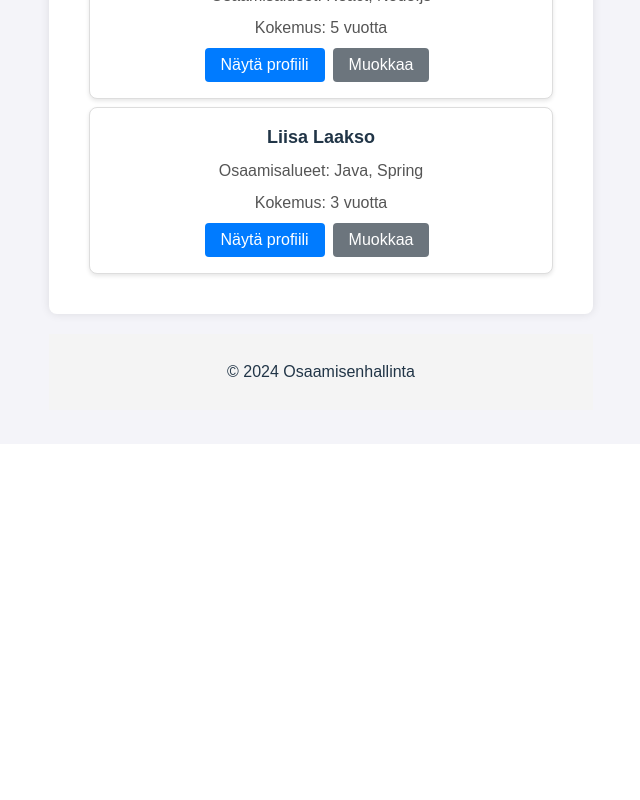
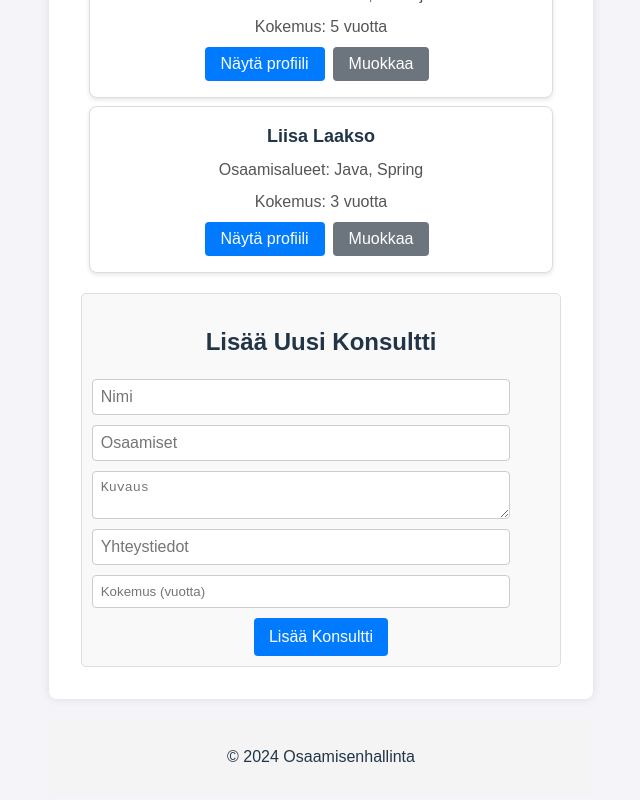
Before and after one commit to EKuuselaa/ConsultWizard, a React (Vite) app: page /consultants in a window 1280 px wide. Shown: the part 356-1156 px from the top of the page, without its empty margins (319-959 px from the left). Before the commit the page ends 800 px from the top, so only its background shows below. Built offline with nearby package versions, Linux system fonts and the light colour scheme.

Commit message:
feat: add consultant management features; implement form for adding and editing consultants, and enhance styling for better UX

```diff
--- a/src/pages/ConsultantsPage.css
+++ b/src/pages/ConsultantsPage.css
@@ -78,3 +78,34 @@ body {
     color: #999;
     font-size: 12px;
   }
+  .form-section {
+    margin-top: 20px;
+    padding: 10px;
+    background-color: #f9f9f9;
+    border: 1px solid #ddd;
+    border-radius: 5px;
+  }
+
+  .form-section input,
+  .form-section textarea {
+    display: block;
+    margin-bottom: 10px;
+    padding: 8px;
+    width: 100%;
+    max-width: 400px;
+    border: 1px solid #ccc;
+    border-radius: 4px;
+  }
+
+  .form-section button {
+    padding: 10px 15px;
+    background-color: #007bff;
+    color: white;
+    border: none;
+    border-radius: 4px;
+    cursor: pointer;
+  }
+
+  .form-section button:hover {
+    background-color: #0056b3;
+  }
--- a/src/pages/ConsultantsPage.jsx
+++ b/src/pages/ConsultantsPage.jsx
@@ -1,4 +1,4 @@
-import React, { useState, useEffect } from 'react';
+import React, { useState } from 'react';
 import './ConsultantsPage.css';
 import SearchBar from '../components/ui/searchbar';
 import Table from '../components/ui/Table';
@@ -12,23 +12,78 @@ const ConsultantsPage = () => {
     { id: 1, name: 'Kalle Konsultti', skills: 'React, Node.js', bio: 'Kokenut React-kehittäjä', contactInfo: 'kalle@example.com', experience: 5 },
     { id: 2, name: 'Liisa Laakso', skills: 'Java, Spring', bio: 'Spring-asiantuntija ja ohjelmistokehittäjä', contactInfo: 'liisa@example.com', experience: 3 },
   ]);
+  const [selectedConsultant, setSelectedConsultant] = useState(null); // Profiilin avaaminen
 
-  const [selectedConsultant, setSelectedConsultant] = useState(null); // Profiilin avaamiseksi
+  // Tilat uuden konsultin lisäämiseen ja muokkaamiseen
+  const [isEditing, setIsEditing] = useState(false); // Muokkaustila
+  const [editIndex, setEditIndex] = useState(null); // Muokattavan konsultin ID
+  const [formValues, setFormValues] = useState({
+    name: '',
+    skills: '',
+    bio: '',
+    contactInfo: '',
+    experience: '',
+  });
 
+  // Suodatetut konsultit hakua varten
   const filteredConsultants = consultants.filter((c) =>
     c.name.toLowerCase().includes(searchTerm.toLowerCase())
   );
 
-  const columns = ['name', 'skills'];
-
-  // Toiminto, kun konsultin profiili avataan
+  // Profiilin avaaminen
   const handleViewProfile = (id) => {
     const consultant = consultants.find((c) => c.id === id);
     setSelectedConsultant(consultant);
   };
 
   const handleCloseProfile = () => {
-    setSelectedConsultant(null); // Sulkee profiilikortin
+    setSelectedConsultant(null); // Sulje profiilikortti
+  };
+
+  // Lomakekenttien hallinta
+  const handleInputChange = (e) => {
+    const { name, value } = e.target;
+    setFormValues({ ...formValues, [name]: value });
+  };
+
+  // Lisää konsultti
+  const handleAddConsultant = () => {
+    if (formValues.name && formValues.skills) {
+      const newConsultant = {
+        id: consultants.length + 1,
+        ...formValues,
+        experience: parseInt(formValues.experience || 0, 10), // Varmistaa, että kokemus on numero
+      };
+      setConsultants([...consultants, newConsultant]);
+      setFormValues({ name: '', skills: '', bio: '', contactInfo: '', experience: '' });
+    }
+  };
+
+  // Muokkaa konsulttia
+  const handleEditConsultant = (id) => {
+    const consultant = consultants.find((c) => c.id === id);
+    setFormValues(consultant);
+    setIsEditing(true);
+    setEditIndex(id);
+  };
+
+  // Tallenna muokkaukset
+  const handleSaveEdit = () => {
+    setConsultants(
+      consultants.map((c) =>
+        c.id === editIndex
+          ? { ...c, ...formValues, experience: parseInt(formValues.experience || 0, 10) }
+          : c
+      )
+    );
+    setIsEditing(false);
+    setEditIndex(null);
+    setFormValues({ name: '', skills: '', bio: '', contactInfo: '', experience: '' });
+  };
+
+  // Poista konsultti
+  const handleDeleteConsultant = (id) => {
+    setConsultants(consultants.filter((c) => c.id !== id));
   };
 
   return (
@@ -43,7 +98,6 @@ const ConsultantsPage = () => {
       {isLoading ? (
         <Spinner />
       ) : selectedConsultant ? (
-        // Näytetään ProfileCard, jos konsultti on valittu
         <div>
           <ProfileCard
             name={selectedConsultant.name}
@@ -56,7 +110,7 @@ const ConsultantsPage = () => {
           </button>
         </div>
       ) : (
-        // Näytetään ConsultantCard-lista, jos profiilia ei ole valittu
+        <div>
           <div className="consultant-cards">
             {filteredConsultants.map((consultant) => (
               <ConsultantCard
@@ -64,9 +118,55 @@ const ConsultantsPage = () => {
                 name={consultant.name}
                 skills={consultant.skills}
                 experience={consultant.experience}
-              onViewProfile={() => handleViewProfile(consultant.id)} // Profiilin katselutoiminto
+                onViewProfile={() => handleViewProfile(consultant.id)}
+                onEdit={() => handleEditConsultant(consultant.id)} // Edit-painike
+                onDelete={() => handleDeleteConsultant(consultant.id)} // Delete-painike
               />
             ))}
+          </div>
+
+          <div className="form-section">
+            <h2>{isEditing ? 'Muokkaa Konsulttia' : 'Lisää Uusi Konsultti'}</h2>
+            <input
+              type="text"
+              name="name"
+              placeholder="Nimi"
+              value={formValues.name}
+              onChange={handleInputChange}
+            />
+            <input
+              type="text"
+              name="skills"
+              placeholder="Osaamiset"
+              value={formValues.skills}
+              onChange={handleInputChange}
+            />
+            <textarea
+              name="bio"
+              placeholder="Kuvaus"
+              value={formValues.bio}
+              onChange={handleInputChange}
+            ></textarea>
+            <input
+              type="text"
+              name="contactInfo"
+              placeholder="Yhteystiedot"
+              value={formValues.contactInfo}
+              onChange={handleInputChange}
+            />
+            <input
+              type="number"
+              name="experience"
+              placeholder="Kokemus (vuotta)"
+              value={formValues.experience}
+              onChange={handleInputChange}
+            />
+            {isEditing ? (
+              <button onClick={handleSaveEdit}>Tallenna Muutokset</button>
+            ) : (
+              <button onClick={handleAddConsultant}>Lisää Konsultti</button>
+            )}
+          </div>
         </div>
       )}
     </div>
```
Lines whose indentation alone changed are shown as unchanged.
